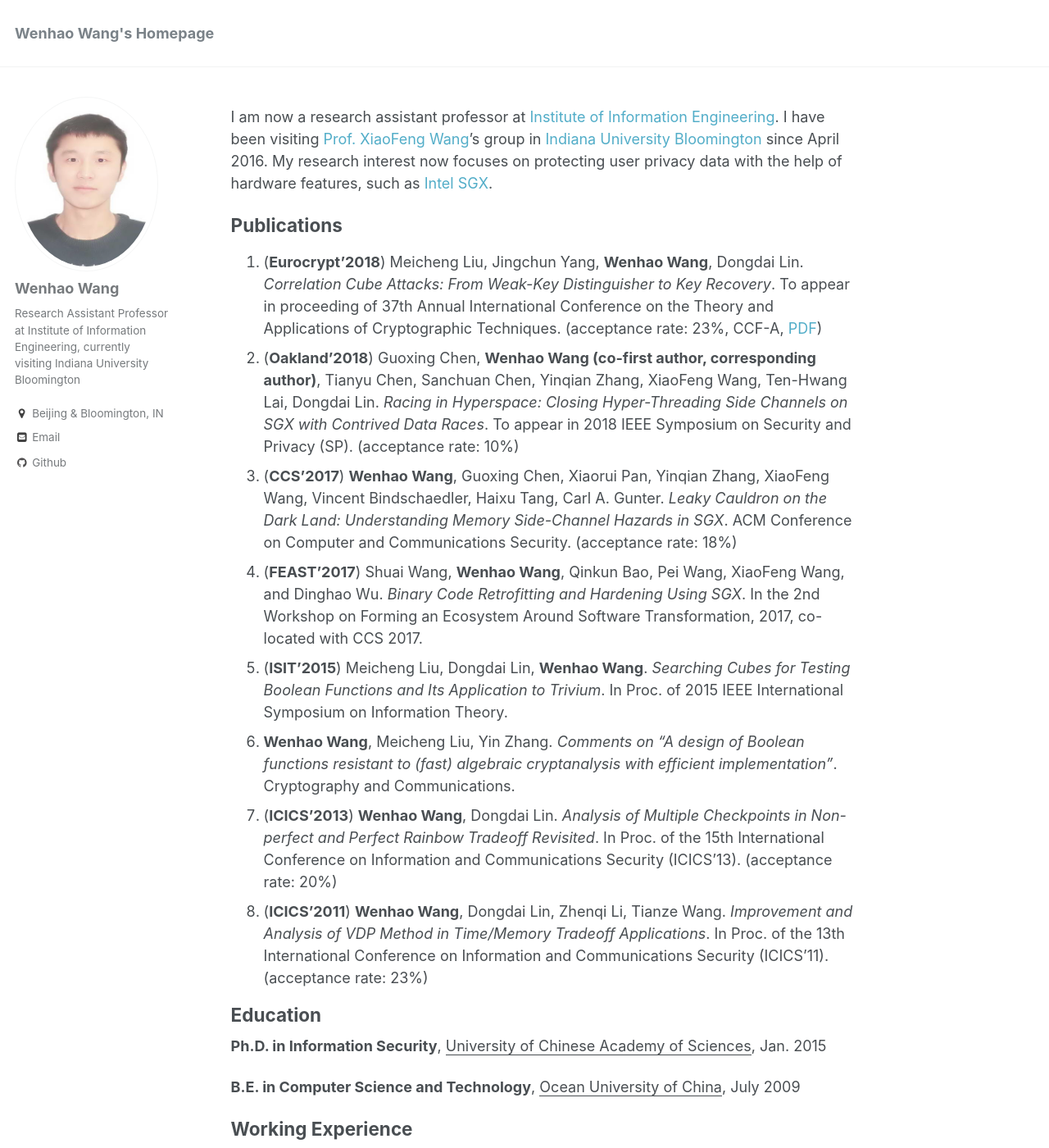
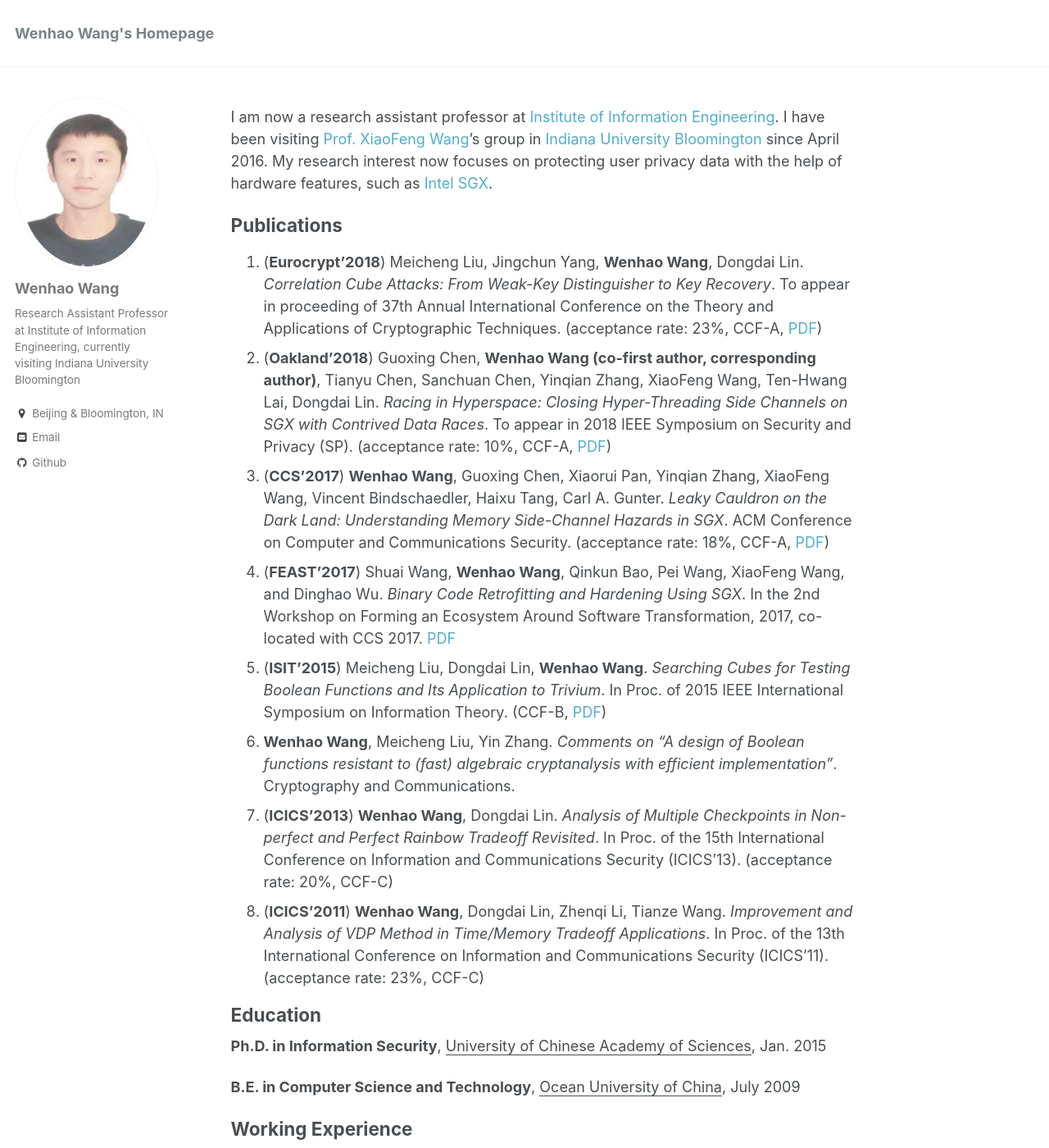
Before and after one commit to wenhao19/heartever.github.io, a Jekyll site: the page built from _pages/about.md, in a window 1280 px wide and 1400 px high. Shown: the whole window at 82% size. Built offline with Jekyll 4.4.1, drawn with Linux system fonts in a browser that asks for light colours.

Commit message:
Update about.md

```diff
--- a/_pages/about.md
+++ b/_pages/about.md
@@ -12,13 +12,13 @@
 Publications
 ======
 1. (**Eurocrypt'2018**) Meicheng Liu, Jingchun Yang, **Wenhao Wang**, Dongdai Lin. _Correlation Cube Attacks: From Weak-Key Distinguisher to Key Recovery_. To appear in proceeding of 37th Annual International Conference on the Theory and Applications of Cryptographic Techniques. (acceptance rate: 23%, CCF-A, [PDF](https://heartever.github.io/files/correlation.pdf))
-1. (**Oakland'2018**) Guoxing Chen, **Wenhao Wang (co-first author, corresponding author)**, Tianyu Chen, Sanchuan Chen, Yinqian Zhang, XiaoFeng Wang, Ten-Hwang Lai, Dongdai Lin. _Racing in Hyperspace: Closing Hyper-Threading Side Channels on SGX with Contrived Data Races_. To appear in 2018 IEEE Symposium on Security and Privacy (SP). (acceptance rate: 10%)
-1. (**CCS'2017**) **Wenhao Wang**, Guoxing Chen, Xiaorui Pan, Yinqian Zhang, XiaoFeng Wang, Vincent Bindschaedler, Haixu Tang, Carl A. Gunter. _Leaky Cauldron on the Dark Land: Understanding Memory Side-Channel Hazards in SGX_. ACM Conference on Computer and Communications Security. (acceptance rate: 18%)
-1. (**FEAST'2017**) Shuai Wang, **Wenhao Wang**, Qinkun Bao, Pei Wang, XiaoFeng Wang, and Dinghao Wu. _Binary Code Retrofitting and Hardening Using SGX_.  In the 2nd Workshop on Forming an Ecosystem Around Software Transformation, 2017, co-located with CCS 2017.
-1. (**ISIT'2015**) Meicheng Liu, Dongdai Lin, **Wenhao Wang**. _Searching Cubes for Testing Boolean Functions and Its Application to Trivium_. In Proc. of 2015 IEEE International Symposium on Information Theory.
+1. (**Oakland'2018**) Guoxing Chen, **Wenhao Wang (co-first author, corresponding author)**, Tianyu Chen, Sanchuan Chen, Yinqian Zhang, XiaoFeng Wang, Ten-Hwang Lai, Dongdai Lin. _Racing in Hyperspace: Closing Hyper-Threading Side Channels on SGX with Contrived Data Races_. To appear in 2018 IEEE Symposium on Security and Privacy (SP). (acceptance rate: 10%, CCF-A, [PDF](https://heartever.github.io/files/racing.pdf))
+1. (**CCS'2017**) **Wenhao Wang**, Guoxing Chen, Xiaorui Pan, Yinqian Zhang, XiaoFeng Wang, Vincent Bindschaedler, Haixu Tang, Carl A. Gunter. _Leaky Cauldron on the Dark Land: Understanding Memory Side-Channel Hazards in SGX_. ACM Conference on Computer and Communications Security. (acceptance rate: 18%, CCF-A, [PDF](https://heartever.github.io/files/leaky.pdf))
+1. (**FEAST'2017**) Shuai Wang, **Wenhao Wang**, Qinkun Bao, Pei Wang, XiaoFeng Wang, and Dinghao Wu. _Binary Code Retrofitting and Hardening Using SGX_.  In the 2nd Workshop on Forming an Ecosystem Around Software Transformation, 2017, co-located with CCS 2017. [PDF](https://heartever.github.io/files/bsgx-feast17.pdf)
+1. (**ISIT'2015**) Meicheng Liu, Dongdai Lin, **Wenhao Wang**. _Searching Cubes for Testing Boolean Functions and Its Application to Trivium_. In Proc. of 2015 IEEE International Symposium on Information Theory. (CCF-B, [PDF](https://heartever.github.io/files/searching.pdf))
 1. **Wenhao Wang**, Meicheng Liu, Yin Zhang. _Comments on “A design of Boolean functions resistant to (fast) algebraic cryptanalysis with efficient implementation”_. Cryptography and Communications.
-1. (**ICICS'2013**) **Wenhao Wang**, Dongdai Lin. _Analysis of Multiple Checkpoints in Non-perfect and Perfect Rainbow Tradeoff Revisited_. In Proc. of the 15th International Conference on Information and Communications Security (ICICS'13). (acceptance rate: 20%)
-1. (**ICICS'2011**) **Wenhao Wang**, Dongdai Lin, Zhenqi Li, Tianze Wang. _Improvement and Analysis of VDP Method in Time/Memory Tradeoff Applications_. In Proc. of the 13th International Conference on Information and Communications Security (ICICS'11). (acceptance rate: 23%)
+1. (**ICICS'2013**) **Wenhao Wang**, Dongdai Lin. _Analysis of Multiple Checkpoints in Non-perfect and Perfect Rainbow Tradeoff Revisited_. In Proc. of the 15th International Conference on Information and Communications Security (ICICS'13). (acceptance rate: 20%, CCF-C)
+1. (**ICICS'2011**) **Wenhao Wang**, Dongdai Lin, Zhenqi Li, Tianze Wang. _Improvement and Analysis of VDP Method in Time/Memory Tradeoff Applications_. In Proc. of the 13th International Conference on Information and Communications Security (ICICS'11). (acceptance rate: 23%, CCF-C)
 
 Education
 ======
```
